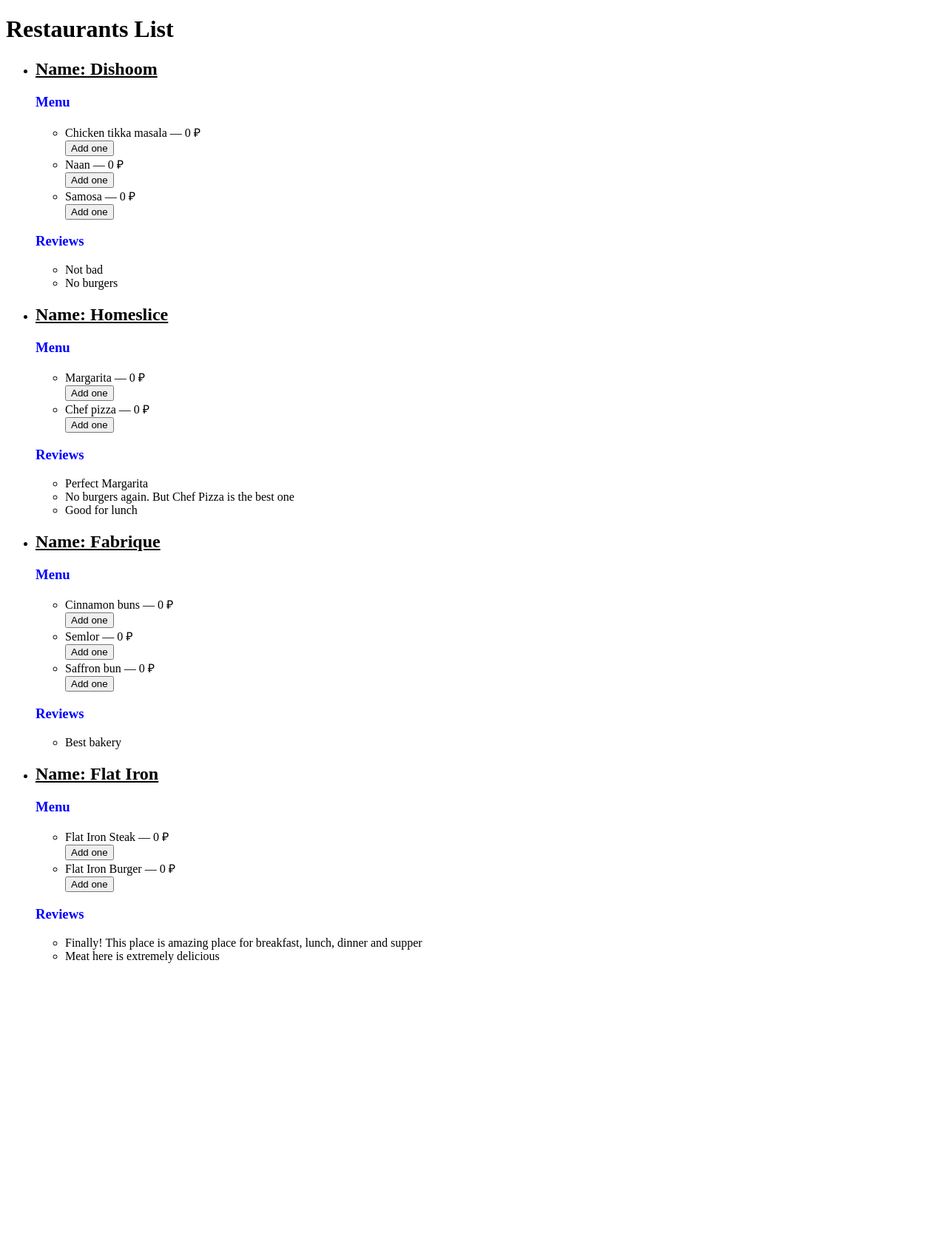
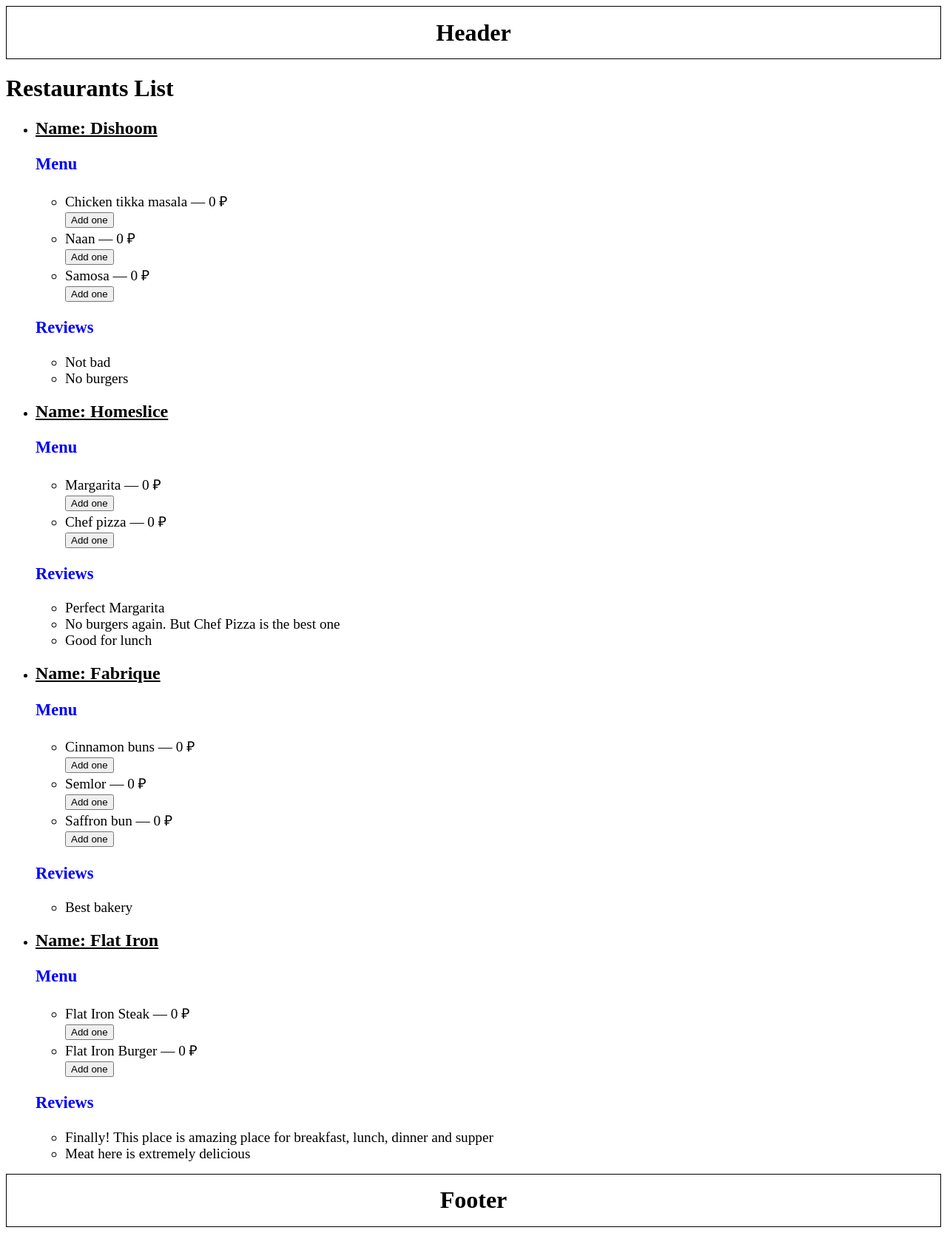
Before and after one commit to dfajl/learn_JS_react_2026, a React (Vite) app: page / in a window 1280 px wide. Shown: the whole page at 74% size. Before the commit the page ends 1318 px from the top, so only its background shows below. Built offline with nearby package versions, Linux system fonts and the light colour scheme.

Commit message:
добавляет лейаут: хедер и футер

```diff
--- a/src/components/App.tsx
+++ b/src/components/App.tsx
@@ -1,5 +1,29 @@
+import { MainFooter } from "./Footer/MainFooter.tsx";
+import { MainHeader } from "./Header/MainHeader.tsx";
 import { RestaurantList } from "./RestaurantList/RestaurantList.tsx";
 
 export const App = () => {
-	return <RestaurantList />;
+	return (
+		<>
+			<MainHeader style={{
+				border: "1px solid black",
+				padding: "10px",
+				display: "flex",
+				justifyContent: "center",
+				alignItems: "center",
+				height: "50px"
+			}}/>
+			<main>
+				<RestaurantList />
+			</main>
+			<MainFooter style={{
+				border: "1px solid black",
+				padding: "10px",
+				display: "flex",
+				justifyContent: "center",
+				alignItems: "center",
+				height: "50px"
+			}}/>
+		</>
+	);
 };
--- /dev/null
+++ b/src/components/Footer/MainFooter.tsx
@@ -0,0 +1,7 @@
+export const MainFooter = ({ style }: { style: React.CSSProperties }) => {
+	return (
+		<footer style={style}>
+			<h1>Footer</h1>
+		</footer>
+	);
+};
--- /dev/null
+++ b/src/components/Header/MainHeader.tsx
@@ -0,0 +1,7 @@
+export const MainHeader = ({ style }: { style: React.CSSProperties }) => {
+	return (
+		<header style={style}>
+			<h1>Header</h1>
+		</header>
+	);
+};
--- a/src/components/RestaurantList/RestaurantItem/RestaurantItem.tsx
+++ b/src/components/RestaurantList/RestaurantItem/RestaurantItem.tsx
@@ -8,8 +8,8 @@
 			<h2 style={{ textDecoration: "underline" }}>
 				Name: {restaurant.name}
 			</h2>
-			<Menus menu={restaurant.menu} />
-			<Reviews reviews={restaurant.reviews} />
+			<Menus menu={restaurant.menu}  style={{ fontSize: "1.2rem" }}/>
+			<Reviews reviews={restaurant.reviews} style={{ fontSize: "1.2rem" }}/>
 		</div>
 	);
 };
--- a/src/components/RestaurantList/RestaurantMenus/Menus.tsx
+++ b/src/components/RestaurantList/RestaurantMenus/Menus.tsx
@@ -1,9 +1,9 @@
 import type { TMenuItem } from "../types";
 import { MenuItem } from "./MenuItem.tsx";
 
-export const Menus = ({ menu }: { menu: TMenuItem[] }) => {
+export const Menus = ({ menu, style }: { menu: TMenuItem[], style: React.CSSProperties }) => {
 	return (
-		<div>
+		<div style={style}>
 			<h3 style={{ color: "blue" }}>Menu</h3>
 			<ul>
 				{menu.map((menuItem: TMenuItem) => (
--- a/src/components/RestaurantList/RestaurantReviews/Rewievs.tsx
+++ b/src/components/RestaurantList/RestaurantReviews/Rewievs.tsx
@@ -1,8 +1,8 @@
 import type { TReviewItem } from "../types.ts";
 import { ReviewItem } from "./ReviewItem.tsx";
-export const Reviews = ({ reviews }: { reviews: TReviewItem[] }) => {
+export const Reviews = ({ reviews, style }: { reviews: TReviewItem[], style: React.CSSProperties }) => {
 	return (
-		<div>
+		<div style={style}>
 			<h3 style={{ color: "blue" }}>
 				Reviews
 			</h3>
```
